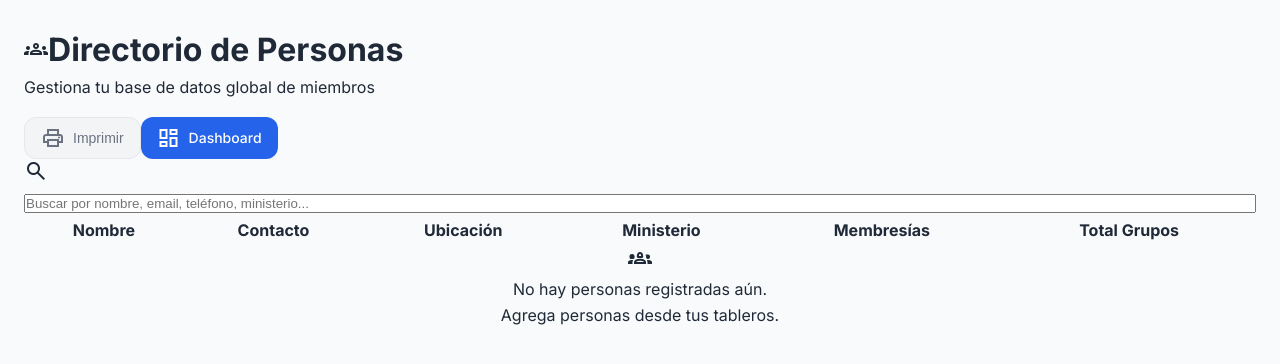
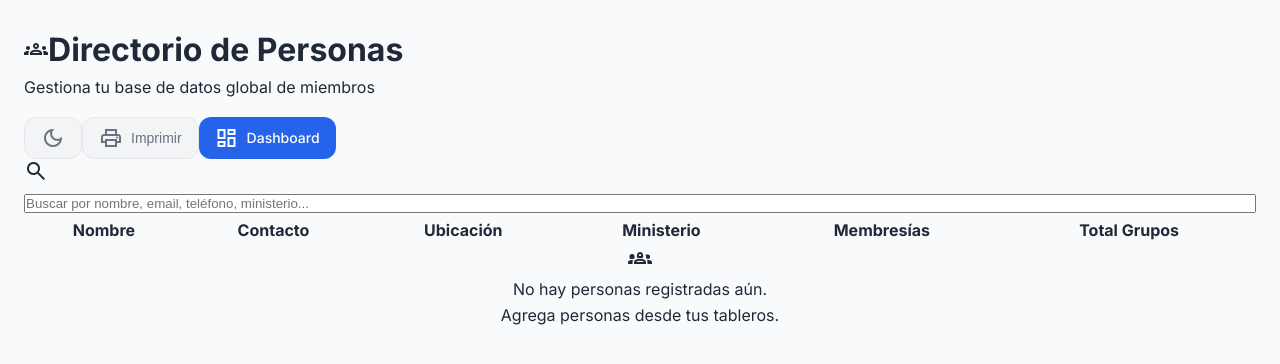
Before and after one commit to joserea99/sistema-organizador-de-grupos-app, a Flask app: page /personas in a window 1280 px wide. Shown: the top 364 px of the page. Run offline with Flask 3, Linux system fonts and the light colour scheme; data comes from the database, SQL or seed files in the repository; data that the repository does not hold is empty.

Commit message:
Insert missing theme toggle button HTML

```diff
--- a/app/templates/main/personas.html
+++ b/app/templates/main/personas.html
@@ -16,6 +16,9 @@
             <p class="text-gray-500 dark:text-gray-400 mt-2">Gestiona tu base de datos global de miembros</p>
         </div>
         <div class="flex gap-3">
+            <button id="themeToggleBtn" class="btn btn-secondary" title="Cambiar modo Claro/Oscuro">
+                <span class="material-symbols-outlined">dark_mode</span>
+            </button>
             <button class="btn btn-secondary" onclick="window.print()">
                 <span class="material-symbols-outlined mr-2">print</span>Imprimir
             </button>
```
